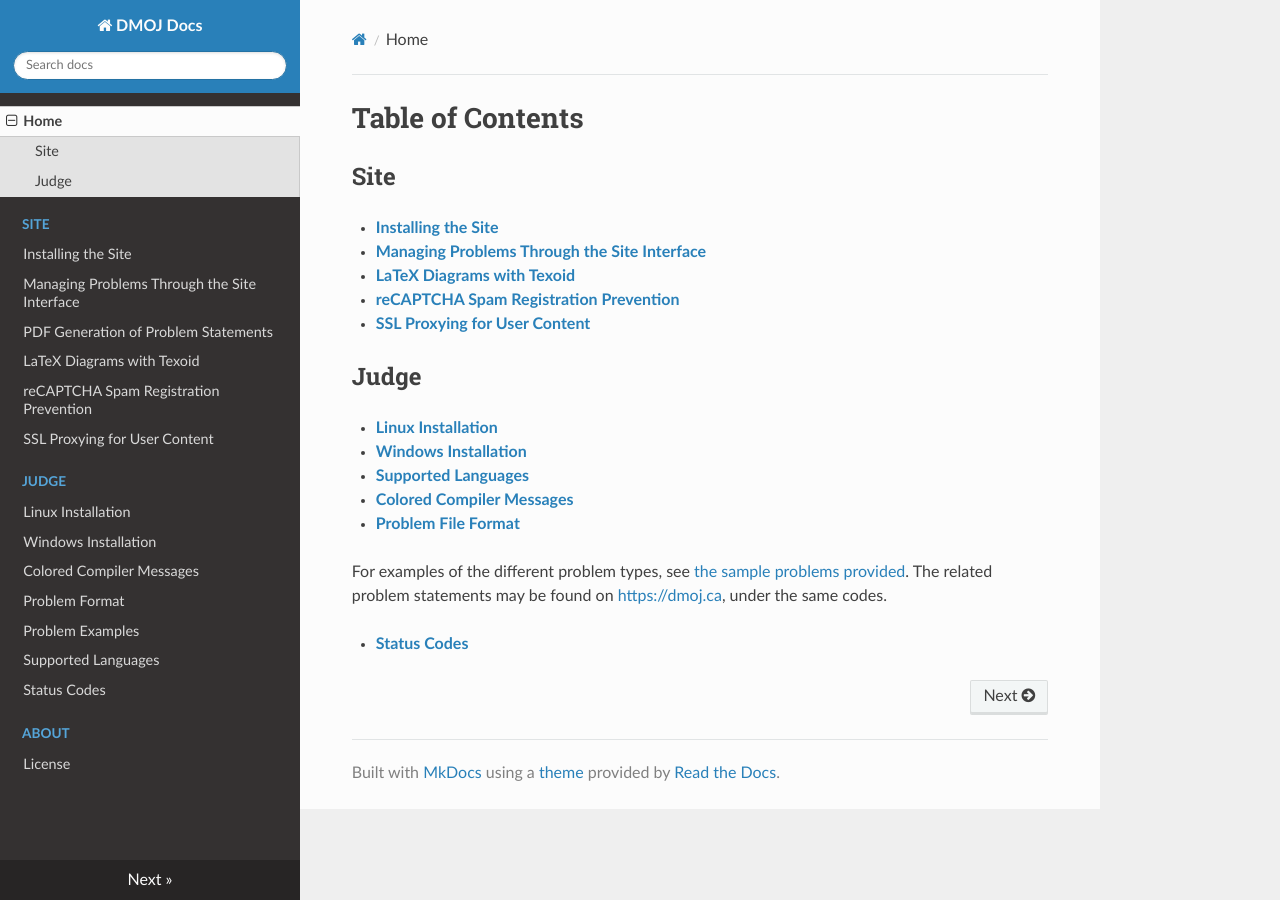
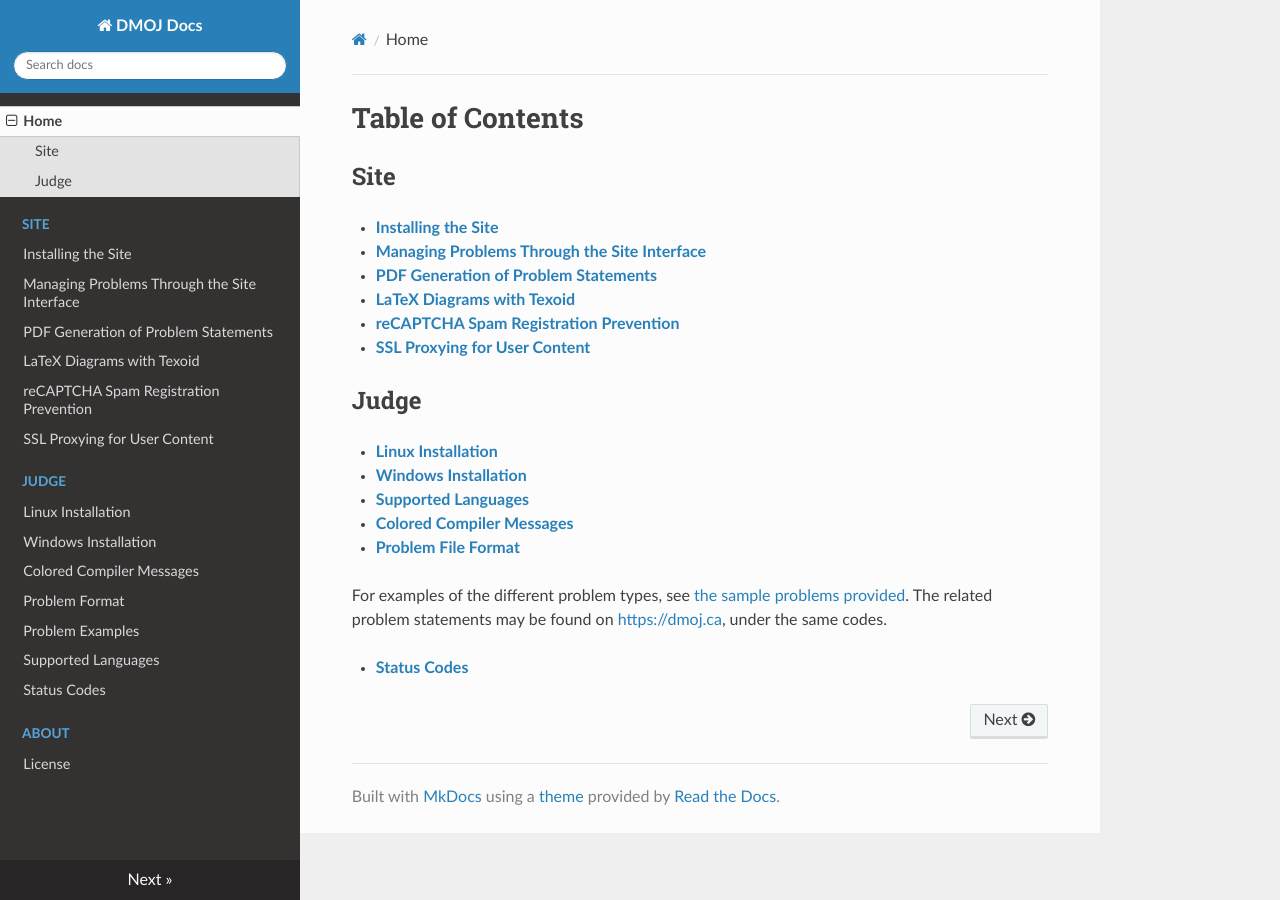
Before and after one commit to DMOJ/docs, an MkDocs documentation site: the page built from docs/index.md, in a window 1280 px wide. Built offline with MkDocs 1.6.1, drawn with Linux system fonts in a browser that asks for light colours; nearby versions of some CDN libraries; old or Windows-style settings are respelled for this version of MkDocs.

Commit message:
Add "PDF Generation of Problem Statements" to index

```diff
--- a/docs/index.md
+++ b/docs/index.md
@@ -3,6 +3,7 @@
 ## Site
 - [**Installing the Site**](site/installation.md)
 - [**Managing Problems Through the Site Interface**](site/managing_problems.md)
+- [**PDF Generation of Problem Statements**](site/pdf_generation.md)
 - [**LaTeX Diagrams with Texoid**](site/texoid.md)
 - [**reCAPTCHA Spam Registration Prevention**](site/recaptcha.md)
 - [**SSL Proxying for User Content**](site/ssl_content_proxy.md)
```
